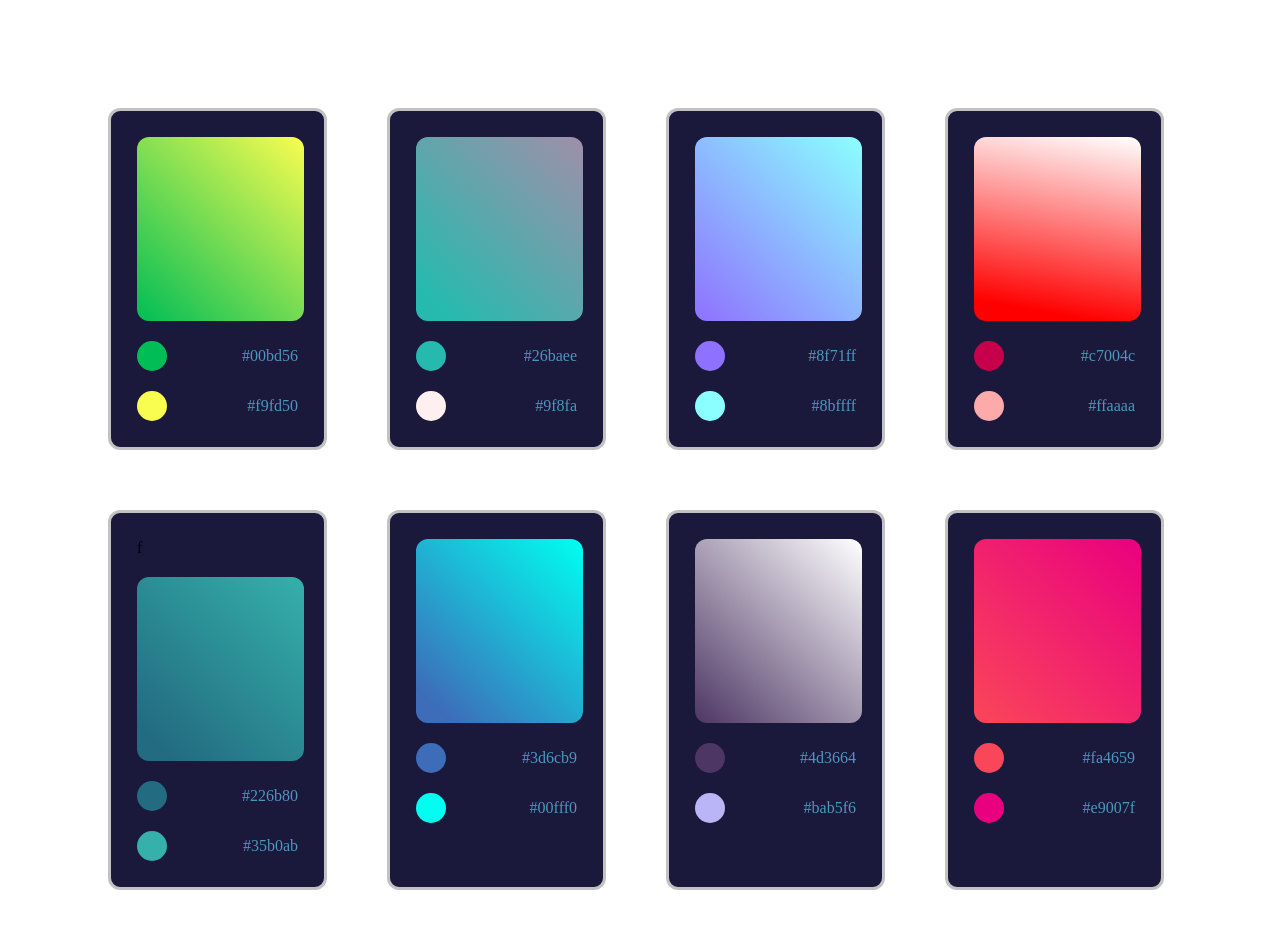
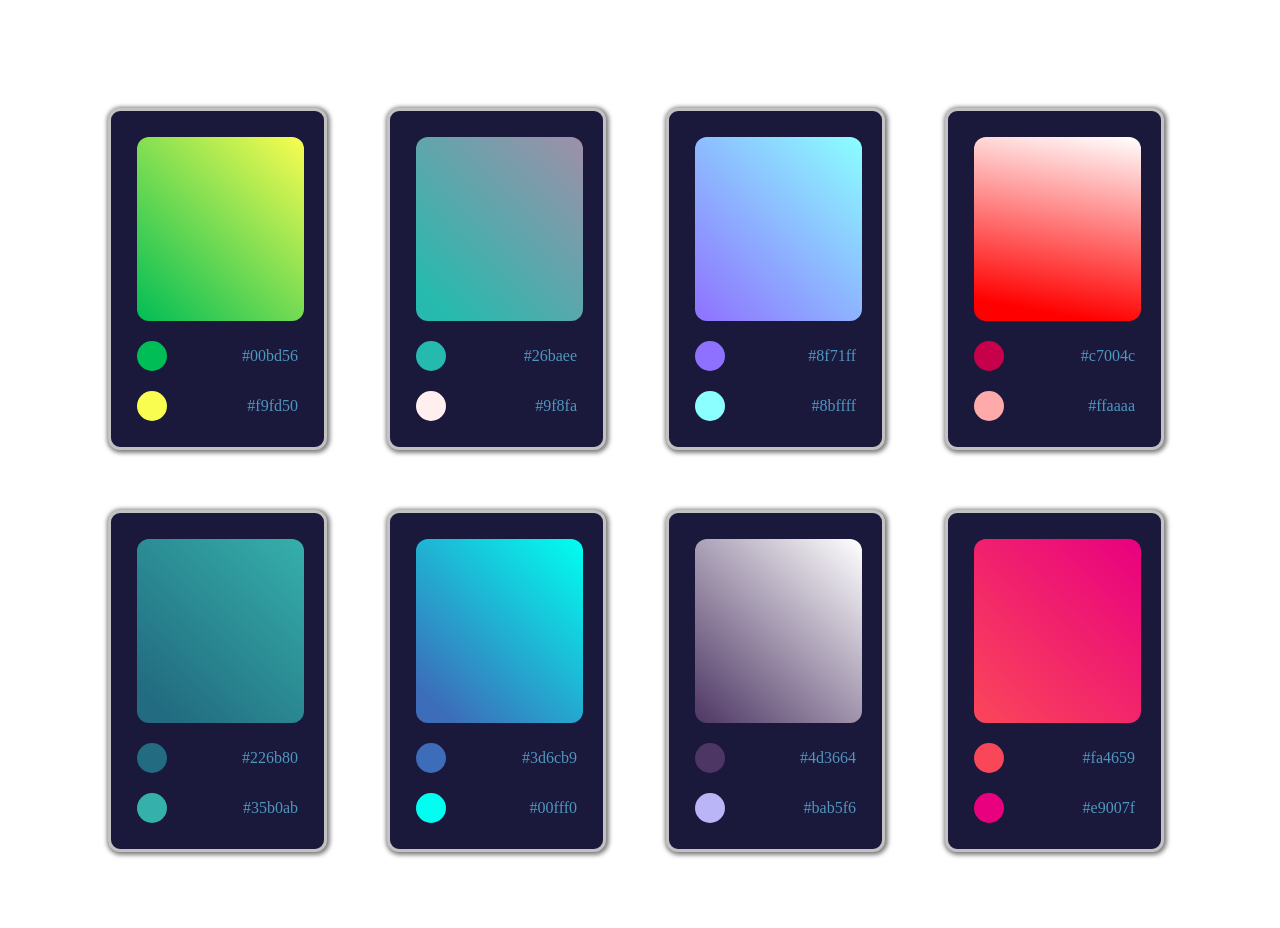
Before and after one commit to Lion-jan/42sass_figma4-pl-o--7-4-5, a plain HTML site: page index.html in a window 1280 px wide. Drawn offline with Linux system fonts and the light colour scheme.

Commit message:
project done venera

```diff
--- a/index.html
+++ b/index.html
@@ -56,7 +56,7 @@
                 #ffaaaa
             </div>
         </div>
-        <div class="card5">f
+        <div class="card5">
             <div class="card-in">
             </div>
             <div class="span">
--- a/style.scss
+++ b/style.scss
@@ -6,6 +6,7 @@
     display: flex;
     flex-direction: column;
     gap: 20px;
+    box-shadow: 1px 1px 4px 2px rgba(0, 0, 0, 0.50);
 }
 
 @mixin card-in ($radius-in,$deg ,$color1 ,$percent1, $color2,$percent2 ){
@@ -33,6 +34,8 @@
     grid-template-rows: 340 px 340px;
     padding: 100px;
     gap: 60px;
+    max-width: 1100px;
+    margin: 0 auto;
 
     .card1{
         @include card(26px,3px,solid,#c2c2c2,rgb(26, 24, 59),12px);
```
Also changed, not shown: style.css, 1 other file.
